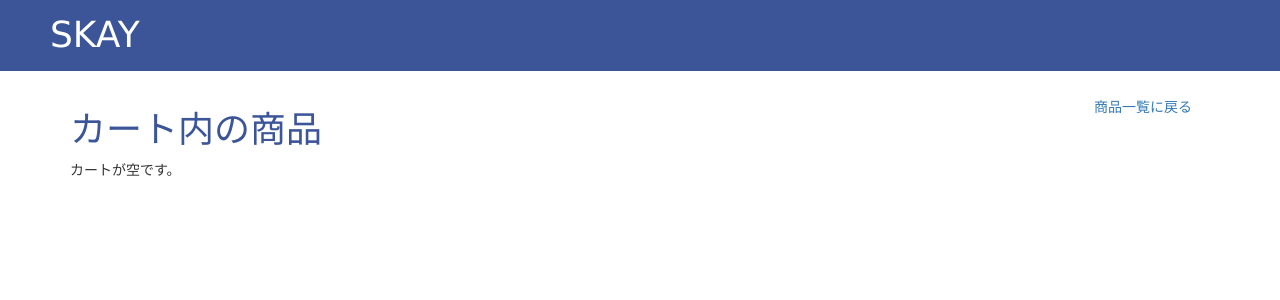
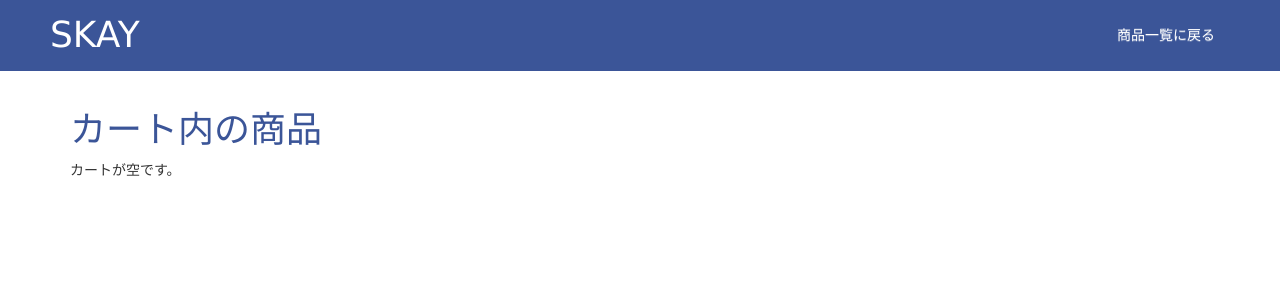
Before and after one commit to rinahira/hackathon_team_e, a Django app: page /ec/order/ in a window 1280 px wide. Shown: the top 300 px of the page. Run offline with Django 3.2, Linux system fonts and the light colour scheme; data comes from the database, SQL or seed files in the repository; some libraries are stand-ins or nearby versions.

Commit message:
:sparkles: ナビゲーションをnavbarに移動

```diff
--- a/ecommerce/templates/order.html
+++ b/ecommerce/templates/order.html
@@ -1,10 +1,17 @@
-{% extends 'base.html' %} {% block content %}
-<div class="skay-top-links">
-    <ul class="list-inline pull-right">
-        <li><a class="btn btn-link" href="../list/">商品一覧に戻る</a></li>
-    </ul>
+{% extends 'base.html' %}
+{% block content %}
+
 </div>
-<div class="skay-form-title">
+<nav class="navbar navbar-fixed-top" role="navigation">
+    <div class="navbar-collapse collapse">
+        <ul class="nav navbar-nav navbar-right" style="margin-right: 50px;">
+            <li><a class="skay-navbar-link" href="../list/">商品一覧に戻る</a></li>
+        </ul>
+    </div>
+</nav>
+
+
+<div class="skay-form-title container">
     <h1>カート内の商品</h1>
     <div>
         {% if products%}
```
